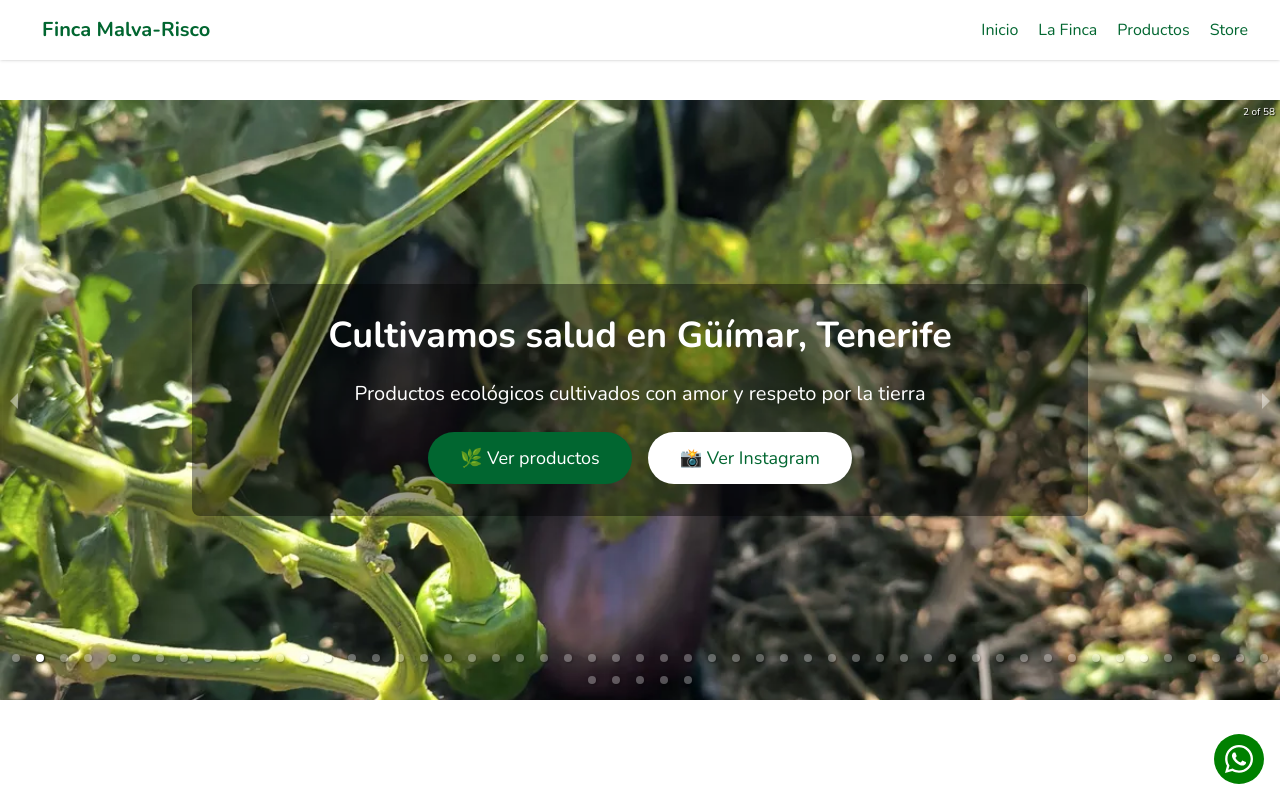
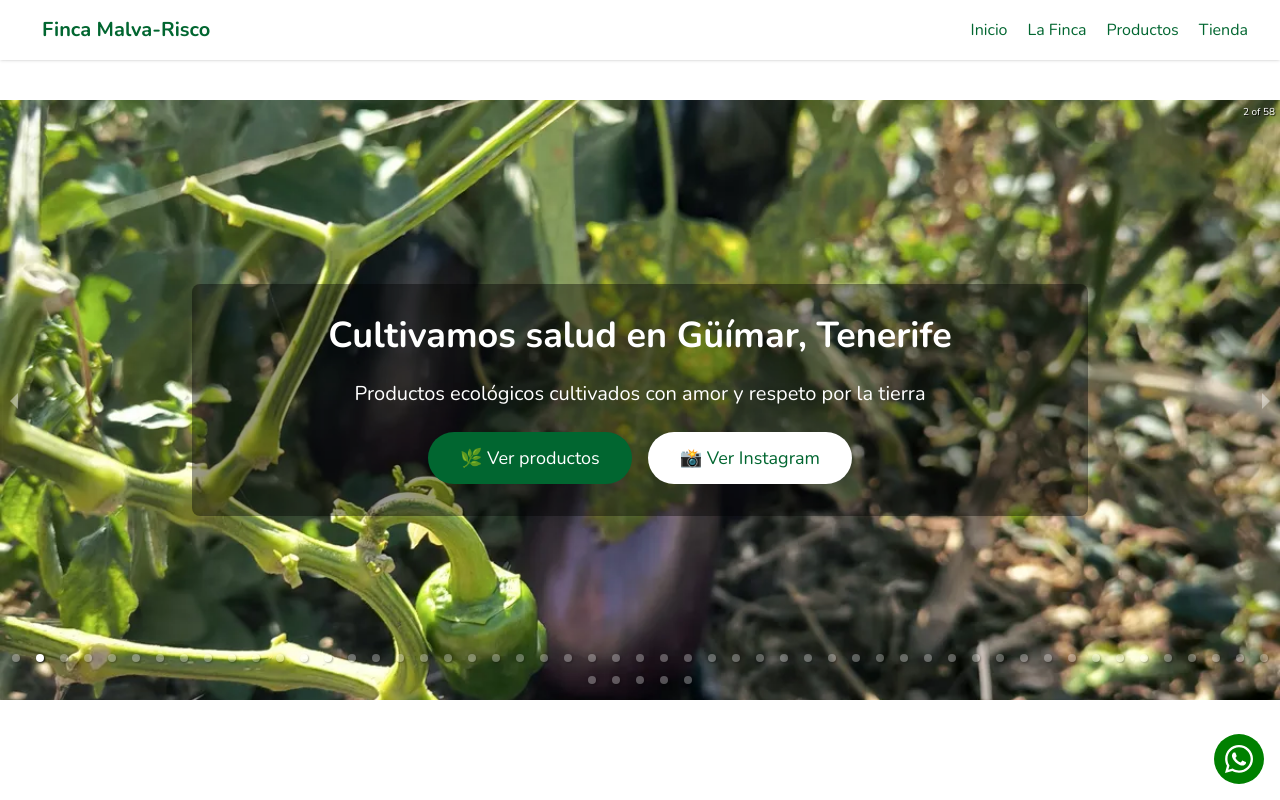
Before and after one commit to iremaru/malvariscofarm, a Next.js app in the folder malva-risco/: page / in a window 1280 px wide. Shown: the top 800 px of the page. Built offline with nearby package versions, Linux system fonts and the light colour scheme.

Commit message:
fix store title on navbar

```diff
--- a/malva-risco/src/components/navbar/navbar.tsx
+++ b/malva-risco/src/components/navbar/navbar.tsx
@@ -17,7 +17,7 @@ export const Navbar = () => {
 		<Link href="/#inicio" className={styles.link}>Inicio</Link>
 		<Link href="/#finca" className={styles.link}>La Finca</Link>
 		<Link href="/#productos" className={styles.link}>Productos</Link>
-		<Link href="/store" className={styles.link}>Store</Link>
+		<Link href="/store" className={styles.link}>Tienda</Link>
 	</>;
 	const mobileMenu = (
 		<div className={styles.mobile_menu}
```
